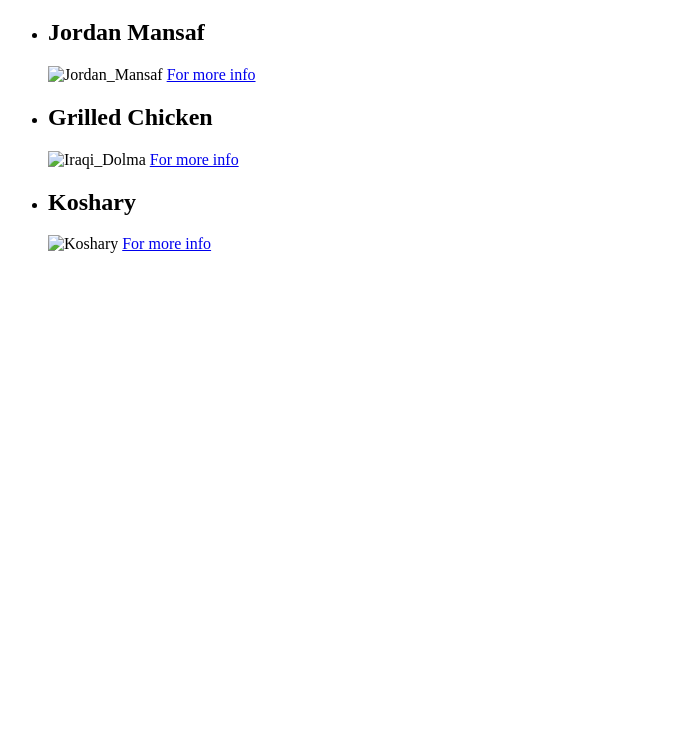
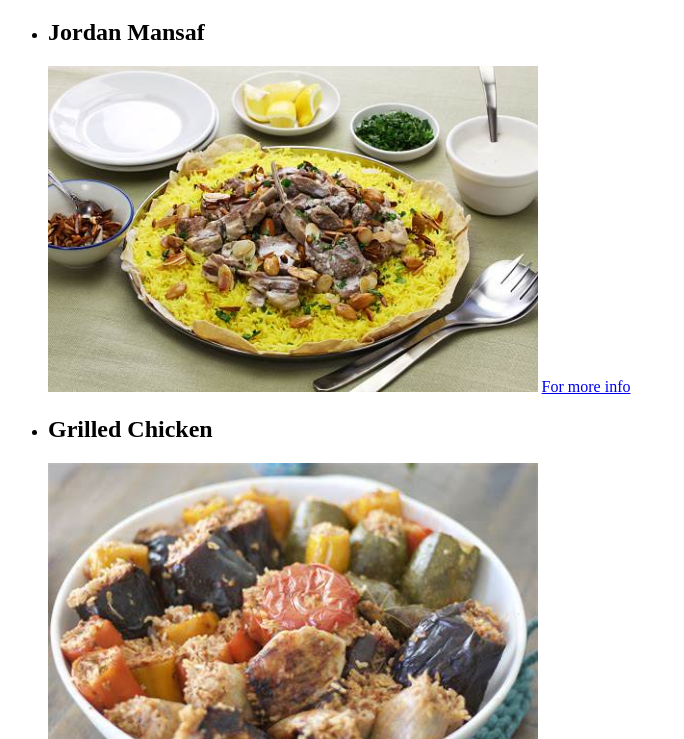
Before and after one commit to Zainab-Yhya/Project, a plain HTML site: page index.html in a window 1280 px wide. Shown: the part 61-800 px from the top of the page, without its empty margins (0-684 px from the left). Drawn offline with Linux system fonts and the light colour scheme.

Commit message:
Update index.html

```diff
--- a/index.html
+++ b/index.html
@@ -4,7 +4,8 @@
         <meta charset="UTF-8">
         <meta http-equiv="X-UA-Compatible" content="IE=edge">
         <meta name="viewport" content="width=device-width, initial-scale=1.0">
-        <title>Best Meals</title>
+        <link href="style.css" rel="stylesheet">
+        <title>Taste The Best Meals</title>
     </head>
 
     <body>
@@ -14,19 +15,19 @@
                 <ul>
                     <li>
                         <h2>Jordan Mansaf</h2>
-                        <img src="Jordan_Mansaf.jfif" alt="Jordan_Mansaf" style="width:45%;">
+                        <img src="Images/Jordan_Mansaf.jfif" alt="Jordan_Mansaf" style="width:40%;">
                         <a href="https://www.cheftariq.com/recipe/mansaf/">For more info</a>
                     </li>
 
                     <li>
                         <h2>Grilled Chicken</h2>
-                        <img src="Iraqi_Dolma.jfif" alt="Iraqi_Dolma" style="width:45%;">
+                        <img src="Images/Iraqi_Dolma.jfif" alt="Iraqi_Dolma" style="width:40%;">
                         <a href="https://www.arabirecipes.com/iraqi-dolma/">For more info</a>
                     </li>
 
                     <li>
                         <h2>Koshary</h2>
-                        <img src="Koshary.jfif" alt="Koshary" style="width:45%;">
+                        <img src="Images/Koshary.jfif" alt="Koshary" style="width:40%;">
                         <a href="https://amiraspantry.com/egyptian-koshari/">For more info</a>
                     </li>
                 </ul>
```
